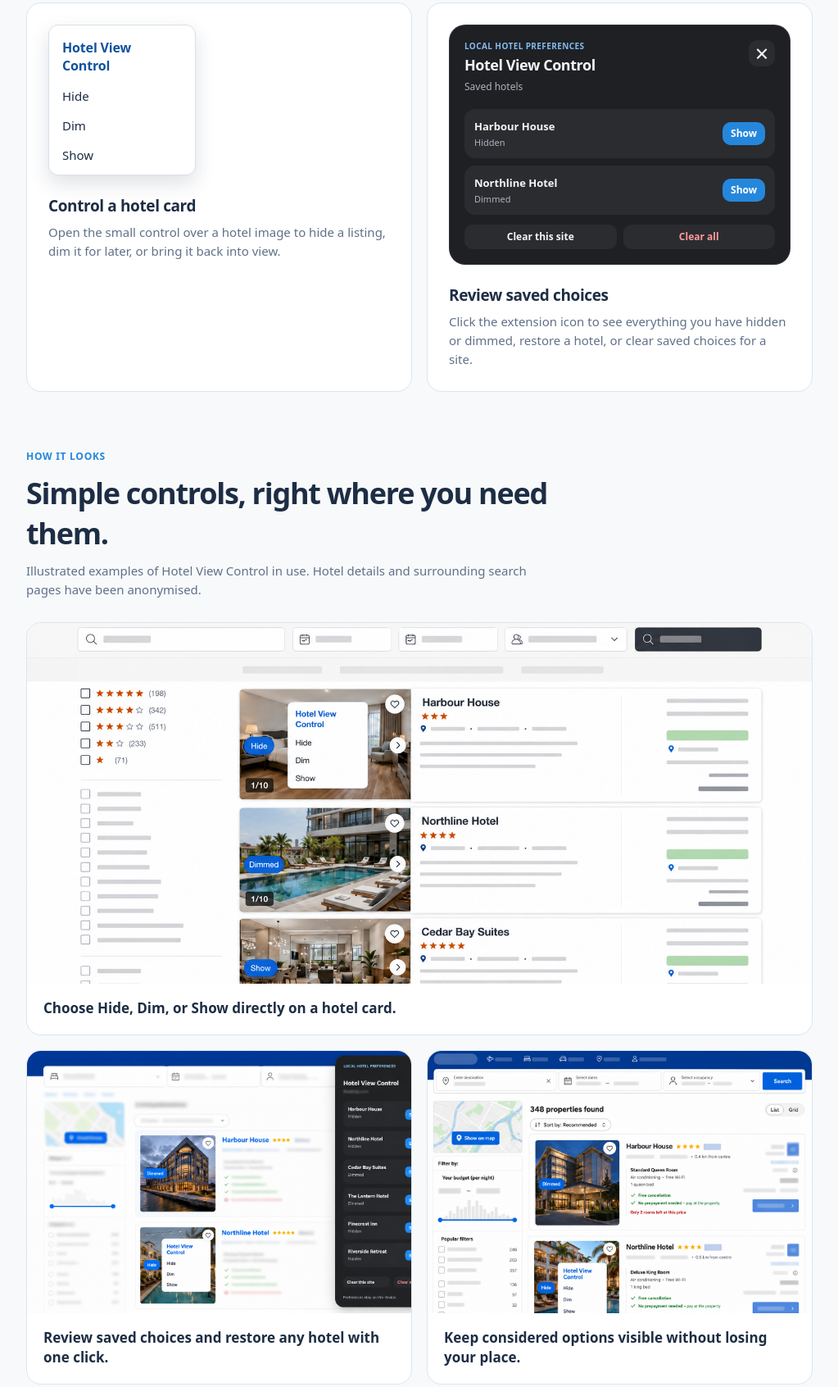
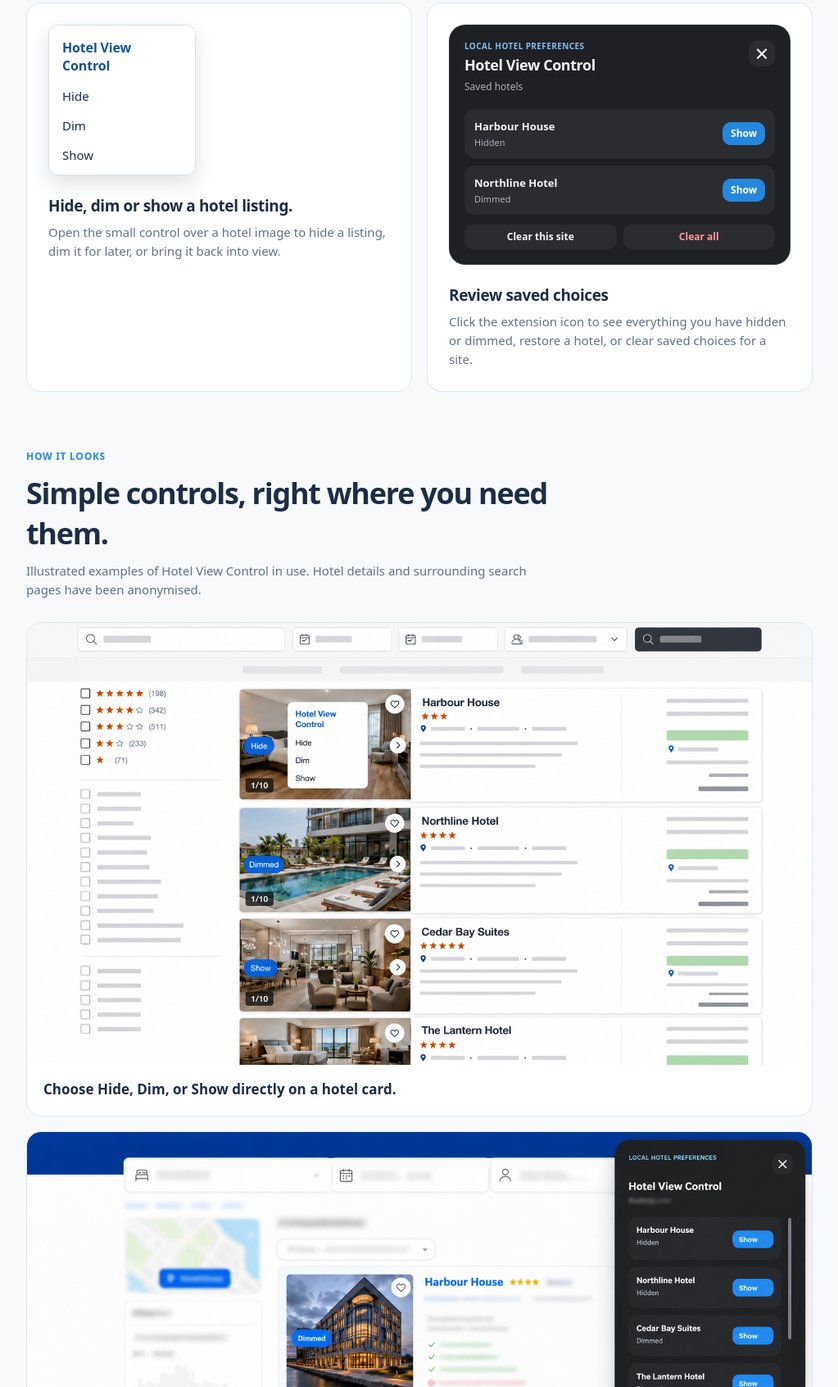
Before and after one commit to benoV/hotel-view-control, a browser extension: page site/index.html in a window 1280 px wide. Shown: the part 946-2638 px from the top of the page at 82% size, without its empty margins (128-1151 px from the left). Drawn offline with Linux system fonts and the light colour scheme.

Commit message:
Show full product examples

```diff
--- a/site/index.html
+++ b/site/index.html
@@ -30,7 +30,7 @@
               <button type="button">Dim</button>
               <button type="button">Show</button>
             </div>
-            <h3>Control a hotel card</h3>
+            <h3>Hide, dim or show a hotel listing.</h3>
             <p>Open the small control over a hotel image to hide a listing, dim it for later, or bring it back into view.</p>
           </article>
           <article class="control-example">
--- a/site/styles.css
+++ b/site/styles.css
@@ -48,11 +48,9 @@
 .examples-heading { max-width: 650px; margin-bottom: 28px; }
 .examples-heading h2 { margin-bottom: 10px; font-size: clamp(26px, 4vw, 36px); letter-spacing: -.035em; }
 .examples-heading > p:last-child { margin: 0; color: var(--muted); font-size: 15px; line-height: 1.55; }
-.example-grid { display: grid; grid-template-columns: repeat(2, minmax(0, 1fr)); gap: 18px; }
+.example-grid { display: grid; grid-template-columns: 1fr; gap: 18px; }
 .example { margin: 0; overflow: hidden; border: 1px solid var(--line); border-radius: 18px; background: #fff; }
-.example-wide { grid-column: 1 / -1; }
-.example img { display: block; width: 100%; height: 100%; max-height: 320px; object-fit: cover; object-position: top; }
-.example-wide img { max-height: 440px; }
+.example img { display: block; width: 100%; height: auto; }
 .example figcaption { padding: 18px 20px 20px; color: var(--ink); font-size: 17px; font-weight: 600; line-height: 1.4; }
 .notice { margin-bottom: 76px; padding: 28px; }
 footer { display: flex; flex-wrap: wrap; gap: 10px 22px; padding: 28px 0 42px; border-top: 1px solid var(--line); color: var(--muted); font-size: 12px; }
@@ -60,4 +58,4 @@
 .document h1 { margin-bottom: 36px; font-size: clamp(36px, 6vw, 52px); }
 .document h2 { margin: 34px 0 10px; font-size: 21px; }
 .document p + p { margin-top: 16px; }
-@media (max-width: 680px) { .site-header { min-height: 66px; } .hero { padding: 68px 0 52px; } .features, .control-guide-grid { grid-template-columns: 1fr; } .features { padding-bottom: 48px; } .features article { min-height: auto; } .control-guide, .examples { padding-bottom: 48px; } .example-grid { grid-template-columns: 1fr; } .example-wide { grid-column: auto; } .example img, .example-wide img { max-height: none; } .document { padding: 58px 0; } }
+@media (max-width: 680px) { .site-header { min-height: 66px; } .hero { padding: 68px 0 52px; } .features, .control-guide-grid { grid-template-columns: 1fr; } .features { padding-bottom: 48px; } .features article { min-height: auto; } .control-guide, .examples { padding-bottom: 48px; } .document { padding: 58px 0; } }
```
